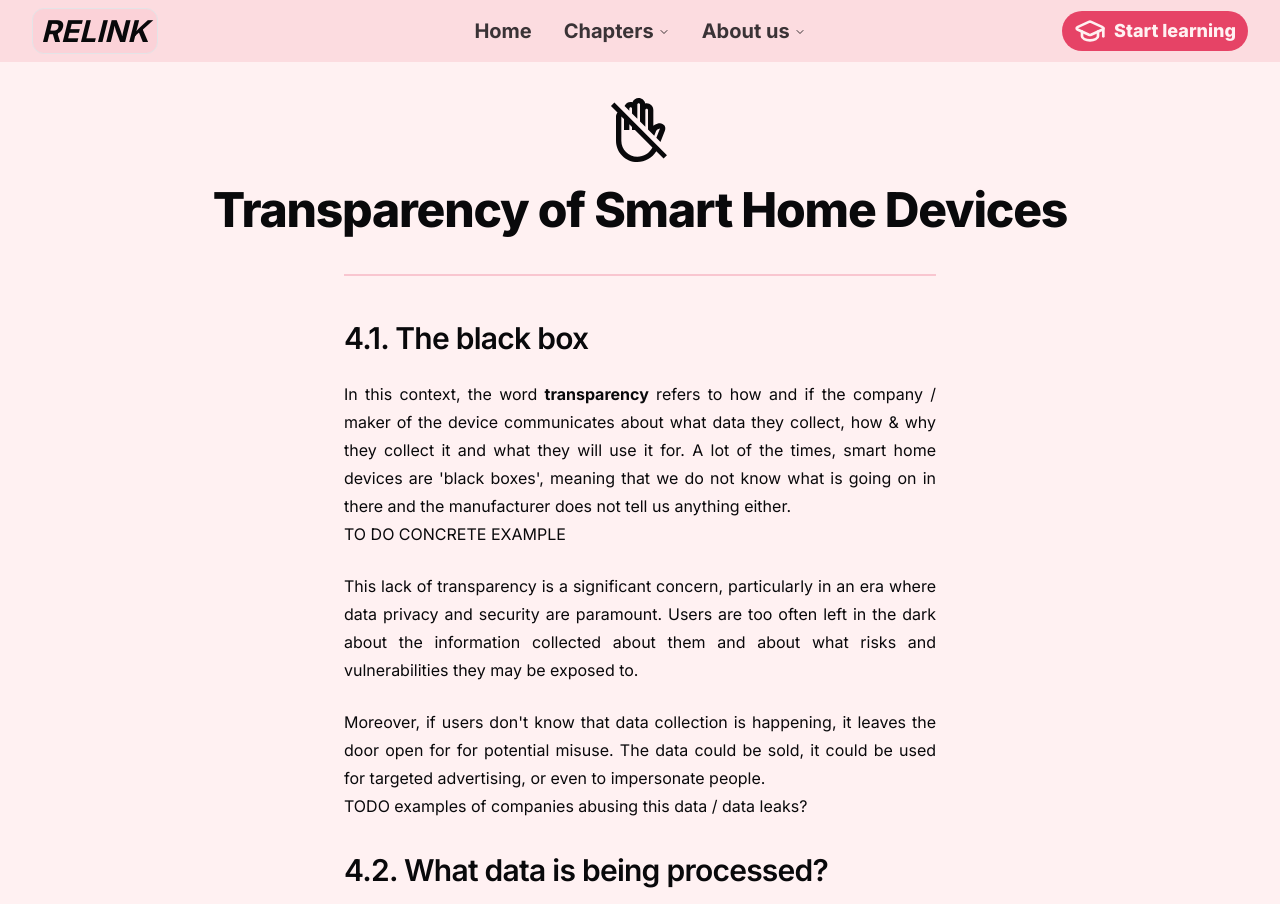
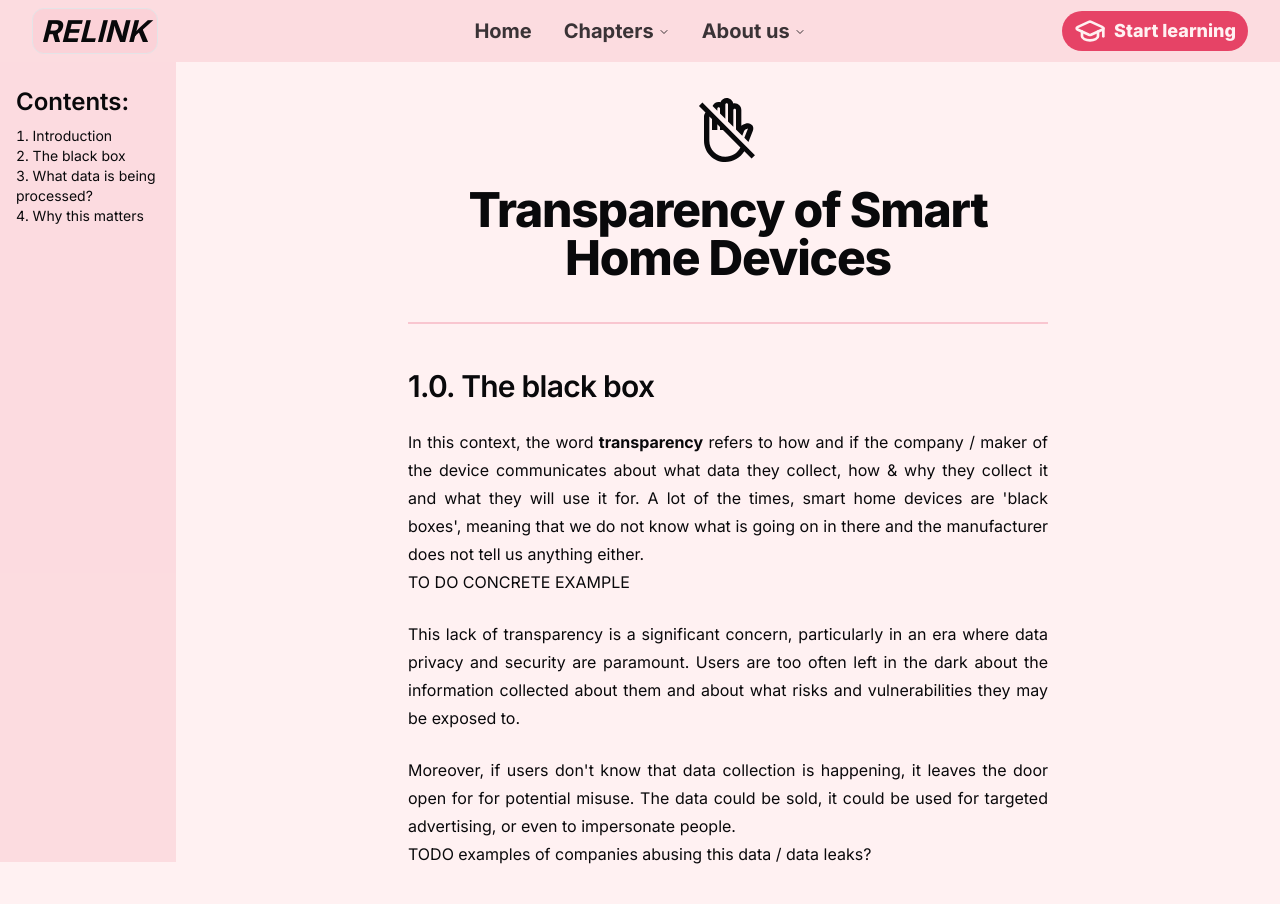
Before and after one commit to evebrnd/eps, a Next.js app: page /eps/chapters/four in a window 1280 px wide. Shown: the top 904 px of the page. Built offline with nearby package versions, Linux system fonts and the light colour scheme.

Commit message:
Feat: Added sidebar navigation to everything Feat: Added bottom navigation to all. Fix: Changed all the title numbers to be more correct

```diff
--- a/src/app/about/page.tsx
+++ b/src/app/about/page.tsx
@@ -1,4 +1,18 @@
+import PreviousAndNextButton from "@/components/PreviousAndNextButton";
+import { components_chapters } from "@/utils/constants";
+
 export default function Page() {
-    return (<p className="mt-20">To be done</p>)
+    return (
+        <div className="flex flex-col justify-center py-2 mx-auto w-5/6 md:w-3/6">
+            <p className="mt-20">To be done</p>
+
+            <PreviousAndNextButton
+                previousUrl={components_chapters[4].href}
+                nextUrl="/"
+            />
+
+        </div>
+
+    )
 
 }
--- a/src/app/chapters/four/page.tsx
+++ b/src/app/chapters/four/page.tsx
@@ -3,18 +3,33 @@
 import Icon from '@mdi/react';
 import { mdiHandBackLeftOffOutline } from '@mdi/js';
 import PreviousAndNextButton from "@/components/PreviousAndNextButton";
+import Sidebar from '@/components/SideBar';
+import { components_chapters } from '@/utils/constants';
 
 export default function Page() {
+    const chapters = [
+        { title: 'Introduction', id: 'Introduction' },
+        { title: "The black box", id: "Chapter_1.0"},
+        { title: "What data is being processed?", id: "Chapter_2.0"},
+        { title: "Why this matters", id: "Chapter_3.0"}
+    ];
+
     return (
-        <div className="flex flex-col justify-center py-2 mx-4 md:mx-12">
+        <div className="flex flex-wrap">
+            {/* The sidebar of the page */}
+            <Sidebar chapters={chapters} />
+
+            {/* The main content of the page */}
+
+            <div className="flex flex-col justify-center py-2 mx-auto w-5/6 md:w-3/6">
                 <Icon path={mdiHandBackLeftOffOutline} size="4em" className="mx-auto mt-7" />
-            <h1 className="flex justify-center text-center mt-6 text-4xl font-extrabold tracking-tight lg:text-5xl">
+                <h1 id='Introduction' className="flex justify-center text-center mt-6 text-4xl font-extrabold tracking-tight lg:text-5xl">
                     Transparency of Smart Home Devices
                 </h1>
 
-            <div className="flex flex-col text-justify  mx-auto w-5/6 md:w-3/6 py-3 border-y-2 border-primary/20 mt-10">
-                <h3 className="mt-8 text-3xl font-semibold tracking-tight">
-                    4.1. The black box
+                <div className="flex flex-col text-justify py-3 border-y-2 border-primary/20 mt-10">
+                    <h3 id="Chapter_1.0" className="mt-8 text-3xl font-semibold tracking-tight">
+                        1.0. The black box
                     </h3>
                     <p className="leading-7 mt-3 md:mt-6">
                         In this context, the word <strong>transparency</strong> refers to how and if the company / maker of the device communicates about what data they collect, how & why they collect it and what they will use it for. A lot of the times, smart home devices are 'black boxes', meaning that we do not know what is going on in there and the manufacturer does not tell us anything either.
@@ -33,8 +48,8 @@ export default function Page() {
                     </p>
 
 
-                <h3 className="mt-8 text-3xl font-semibold tracking-tight">
-                    4.2. What data is being processed?
+                    <h3 id="Chapter_2.0" className="mt-8 text-3xl font-semibold tracking-tight">
+                        2.0. What data is being processed?
                     </h3>
                     <p className="leading-7 mt-3">
                         Smart home devices collect a myriad of data every day, the extent and type of which varies depending on the device and its capabilities. For instance, smart speakers like Amazon's Echo or Google Home record voice commands, while smart thermostats like Nest track household temperature preferences and occupancy patterns. Smart cameras and doorbells capture video and audio feeds. Meanwhile, smart TVs and streaming devices may track viewing habits. Even simple devices like smart light bulbs can collect data about when and how often certain lights are turned on and off. This data, when collated and analyzed, can provide a detailed insight into your behavior, preferences, and daily routines.
@@ -46,8 +61,8 @@ export default function Page() {
                         If you are a citizen of the EU / EAA, companies are legally required to have a privacy policy in which they detail exactly what data they collect about you, why they collect it (their legal basis), for how long they keep it and with whom they share it. This is the result of the GDPR(general data protection regulation). It also gives users the right to request a copy of the data a company holds about them and the right to erasure – meaning that you can request a company to delete all data they hold about you (unless the company must keep the data to comply with other regulations).
                     </p>
 
-                <h3 className="mt-8 text-3xl font-semibold tracking-tight">
-                    4.3. Why this matters.
+                    <h3 id="Chapter_3.0" className="mt-8 text-3xl font-semibold tracking-tight">
+                        3.0. Why this matters.
                     </h3>
                     <p className="leading-7 mt-3">
                         With most smart devices, users do not have a way of knowing exactly when it is recording something and where, how & for how long the collected data is stored. The importance of these questions cannot be overstated, since the data they collect is often personal and sensitive - not something you want companies like Amazon, Google, Apple & all of their partners to know and potentially sell. In the worst case scenario, this data falling into the wrong hands can lead to identity theft, where someone can impersonate you because they know so much about you and your habits. This is why companies should be transparent about what data they collect and what measures they put in place to protect sensitive data.
@@ -55,9 +70,10 @@ export default function Page() {
                 </div>
 
                 <PreviousAndNextButton
-                previousUrl="https://evebrnd.github.io/eps/chapters/three"
-                nextUrl="https://evebrnd.github.io/eps/about/us"
+                    previousUrl={components_chapters[2].href}
+                    nextUrl={components_chapters[4].href}
                 />
+            </div>
         </div>
     );
 }
--- a/src/app/chapters/one/page.tsx
+++ b/src/app/chapters/one/page.tsx
@@ -3,18 +3,33 @@
 import Link from "next/link";
 import Icon from '@mdi/react';
 import { mdiChatQuestionOutline } from '@mdi/js';
+import Sidebar from "@/components/SideBar";
+import PreviousAndNextButton from "@/components/PreviousAndNextButton";
+import { components_chapters } from "@/utils/constants";
 
 export default function Page() {
+  const chapters = [
+    { title: 'Introduction', id: 'Introduction' },
+    { title: 'The definition of a smart home device', id: 'Chapter_1.0' },
+    { title: 'An example of a smart home device', id: 'Chapter_2.0' }
+  ];
+
   return (
-    <div className="flex flex-col justify-center py-2 mx-4 md:mx-12">
+    <div className="flex flex-wrap">
+      {/* The sidebar of the page */}
+      <Sidebar chapters={chapters} />
+
+      {/* The main content of the page */}
+
+      <div className="flex flex-col justify-center py-2 mx-auto w-5/6 md:w-3/6">
         <Icon path={mdiChatQuestionOutline} size="4em" className="mx-auto mt-7" />
-      <h1 className="flex justify-center text-center mt-6 text-4xl font-extrabold tracking-tight lg:text-5xl">
+        <h1 id="Introduction" className="flex justify-center text-center mt-6 text-4xl font-extrabold tracking-tight lg:text-5xl">
           What is a smart home device?
         </h1>
 
-      <div className="flex flex-col text-justify  mx-auto w-5/6 md:w-3/6 py-3 border-y-2 border-primary/20 mt-10">
-        <h3 className="mt-8 text-3xl font-semibold tracking-tight">
-          2.1. The definition of smart home device
+        <div className="flex flex-col text-justify py-3 border-y-2 border-primary/20 mt-10">
+          <h3 id="Chapter_1.0" className="mt-8 text-3xl font-semibold tracking-tight">
+            1.0. The definition of smart home device
           </h3>
           <p className="leading-7 mt-3 md:mt-6">
             When people hear the word smart home, they usually first connect it to some device they already know or have at their home. <br />
@@ -39,7 +54,9 @@ export default function Page() {
           </p>
 
 
-        <h3 className="mt-8 text-3xl font-semibold tracking-tight">2.2. An example of smart home device </h3>
+          <h3 id="Chapter_2.0" className="mt-8 text-3xl font-semibold tracking-tight">
+            2.0. An example of smart home device
+          </h3>
           <p className="leading-7">There are many devices which can be classified as smart home devices, and it may be that there are some devices that people cannot even think of being a smart home device.  </p>
           <p className="leading-7">An example of these devices:</p>
           <ul className="text-left my-4 ml-6 list-disc [&>li]:mt-2">
@@ -73,6 +90,12 @@ export default function Page() {
           <h3 className="mt-8 text-2xl font-semibold tracking-tight">Sources</h3>
           <Link href="https://www.sciencedirect.com/science/article/pii/S2451958823000337" className="mt-4 italic text-gray-500" rel="noopener noreferrer" target="_blank">https://www.sciencedirect.com/science/article/pii/S2451958823000337</Link>
           <Link href="https://www.researchgate.net/publication/346211896_A_RESEARCH_PAPER_ON_SMART_HOME" className="mt-4 italic text-gray-500" rel="noopener noreferrer" target="_blank">https://www.researchgate.net/publication/346211896_A_RESEARCH_PAPER_ON_SMART_HOME</Link>
+        </div>
+
+        <PreviousAndNextButton
+          previousUrl="/"
+          nextUrl={components_chapters[1].href}
+        />
 
       </div>
     </div>
--- a/src/app/chapters/resources/page.tsx
+++ b/src/app/chapters/resources/page.tsx
@@ -10,6 +10,7 @@ import PrivacyNotIncluded from "../../../../public/resources/privacyNotIncluded.
 import ElectronicFrontierFoundation from "../../../../public/resources/electronicFrontierFoundation.jpg"
 import RelinkLogo from "../../../../public/relinkLogo.png"
 import InfographDeviceSettings from "../../../../public/resources/infographDeviceSettings.webp"
+import { components_chapters } from '@/utils/constants';
 
 export default function Page() {
     return (
@@ -105,8 +106,8 @@ export default function Page() {
                 </blockquote>
 
                 <PreviousAndNextButton
-                    previousUrl="https://evebrnd.github.io/eps/chapters/three"
-                    nextUrl="https://evebrnd.github.io/eps/about/us"
+                    previousUrl={components_chapters[3].href}
+                    nextUrl="/about"
                 />
 
         </div>
--- a/src/app/chapters/three/page.tsx
+++ b/src/app/chapters/three/page.tsx
@@ -32,6 +32,8 @@ import {
   AccordionItem,
   AccordionTrigger,
 } from "@/components/ui/accordion"
+import PreviousAndNextButton from "@/components/PreviousAndNextButton";
+import { components_chapters } from "@/utils/constants";
 
 const chap1_Examples = [
   {
@@ -625,6 +627,13 @@ export default function Page() {
             </Accordion>
           </div>
         </div>
+        <div className="flex flex-col">
+          {/* The previous and next buttons */}
+          <PreviousAndNextButton
+            previousUrl={components_chapters[1].href}
+            nextUrl={components_chapters[3].href}
+          />
+        </div>
       </div>
     </div>
   );
--- a/src/app/chapters/two/page.tsx
+++ b/src/app/chapters/two/page.tsx
@@ -3,16 +3,42 @@
 import Icon from "@mdi/react";
 import Card from "@/components/Card";
 import { mdiLightbulbOnOutline } from '@mdi/js';
+import Sidebar from "@/components/SideBar";
+import { components_chapters } from "@/utils/constants";
+import PreviousAndNextButton from "@/components/PreviousAndNextButton";
 
 export default function Page() {
+  const chapters = [
+    { title: 'Introduction', id: 'Introduction' },
+    { title: "Articles", id: 'Chapter_1.0' },
+    {
+      title: "The EPS project survey", id: 'Chapter_2.0', subChapters: [
+        { title: 'Question 1', id: 'Chapter_2.1' },
+        { title: 'Question 2', id: 'Chapter_2.2' },
+        { title: 'Question 3', id: 'Chapter_2.3' },
+        { title: 'Question 4', id: 'Chapter_2.4' },
+        { title: 'Question 5', id: 'Chapter_2.5' },
+        { title: 'Question 6', id: 'Chapter_2.6' }
+      ]
+    },
+    { title: 'Summary', id: 'Chapter_3.0' }
+
+  ];
+
   return (
-    <div className="flex flex-col justify-center py-2 mx-4 md:mx-12">
+    <div className="flex flex-wrap">
+      {/* The sidebar of the page */}
+      <Sidebar chapters={chapters} />
+
+      {/* The main content of the page */}
+
+      <div className="flex flex-col justify-center py-2 mx-auto w-5/6 md:w-3/6">
         <Icon path={mdiLightbulbOnOutline} size="4em" className="mx-auto mt-7" />
-      <h1 className="flex justify-center text-center mt-5 text-4xl font-extrabold tracking-tight lg:text-5xl">
+        <h1 id='Introduction' className="flex justify-center text-center mt-5 text-4xl font-extrabold tracking-tight lg:text-5xl">
           Opinion of the general public on SHD and studies
         </h1>
 
-      <p className="leading-7 mt-10 text-pretty mx-auto w-5/6 md:w-3/6">
+        <p className="leading-7 mt-10 text-pretty">
           Understanding what a smart home device is plays a huge role when searching for information about what the general public is thinking about smart home devices.
           <br />
           Public opinion about these devices can vary widely depending on the viewpoint, for example, convenience, efficiency, security, safety, privacy risks, cost and integration issues. As well as individual opinions can vary from the general public’s thoughts.  <br />
@@ -20,9 +46,9 @@ export default function Page() {
           There are already many studies, surveys and articles about data transparency, privacy and risks and dangers related to smart home devices. In addition, articles about what the general public think about topics related to smart home devices. And here is few of them:
         </p>
 
-      <div className="flex flex-col text-justify mx-auto w-5/6 md:w-3/6 py-3 border-y-2 border-primary/20 mt-10">
-        <h3 className="mt-8 text-3xl font-semibold tracking-tight">
-          3.1. Articles
+        <div className="flex flex-col text-justify py-3 border-y-2 border-primary/20 mt-10">
+          <h3 id="Chapter_1.0" className="mt-8 text-3xl font-semibold tracking-tight">
+            1.0. Articles
           </h3>
           <p className="leading-7 mt-3 md:mt-6">
             The article "User Perceptions of Smart Home IoT Privacy" explores the thoughts of smart homeowners about their privacy. They interviewed eleven people about why they bought IoT devices, what they think about privacy risks, and what they do to keep their privacy safe. The questions were about awareness and worries about privacy. The results showed that people with smart homes like how these devices make their lives easier and more convenient. Their opinions about who should see their data depend on how much they trust the companies that make the devices and how useful they find them.
@@ -75,32 +101,32 @@ export default function Page() {
             />
           </div>
 
-        <h3 className="mt-8 text-3xl font-semibold tracking-tight pt-10 border-t-2 border-primary/20">
-          3.2. The EPS project survey
+          <h3 id="Chapter_2.0" className="mt-8 text-3xl font-semibold tracking-tight pt-10 border-t-2 border-primary/20">
+            2.0. The EPS project survey
           </h3>
           <p className="leading-7 mt-3">
             There was also a survey to gather information about people’s current knowledge about smart home devices. This survey was conducted by the EPS project group. There are already about 70 respondents, which are a group of students and older people. There are 20 questions in the survey and here are some results.
           </p>
-        <h3 className="mt-8 text-2xl font-bold tracking-tight">How would you rate your knowledge of smart home devices?</h3>
+          <h3 id="Chapter_2.1" className="mt-8 text-2xl font-bold tracking-tight">How would you rate your knowledge of smart home devices?</h3>
           <p className="leading-7">INSERT GRAPHIC</p>
 
-        <h3 className="mt-8 text-2xl font-bold tracking-tight">Do you own a smart home device?</h3>
+          <h3 id="Chapter_2.2" className="mt-8 text-2xl font-bold tracking-tight">Do you own a smart home device?</h3>
           <p className="leading-7">INSERT GRAPHIC</p>
 
-        <h3 className="mt-8 text-2xl font-bold tracking-tight">What smart home device(s)?</h3>
+          <h3 id="Chapter_2.3" className="mt-8 text-2xl font-bold tracking-tight">What smart home device(s)?</h3>
           <p className="leading-7">Respondents were also asked to name what device they own, and the answers were for example Google Home, heating, lights, speaker and smart TV.</p>
 
-        <h3 className="mt-8 text-2xl font-bold tracking-tight">When thinking of smart home devices, which one comes to mind first?</h3>
+          <h3 id="Chapter_2.4" className="mt-8 text-2xl font-bold tracking-tight">When thinking of smart home devices, which one comes to mind first?</h3>
           <p className="leading-7">After this, respondents were asked “When thinking of smart home devices, which one comes to mind first?” and respondents answered, for example, Alexa (31%), Google Home (21%), lights, smart tv, fridge, camera doorbells and heating. Therefore, it can be seen that some respondents have already experience and knowledge with some smart home devices and can also identify what can be a smart home device.  </p>
 
-        <h3 className="mt-8 text-2xl font-bold tracking-tight">Do you know if there is AI in any smart home device you use? & Specify which device?</h3>
+          <h3 id="Chapter_2.5" className="mt-8 text-2xl font-bold tracking-tight">Do you know if there is AI in any smart home device you use? & Specify which device?</h3>
           <p className="leading-7">INSERT GRAPHIC</p>
           <p className="leading-7">Respondents who answered yes, were told to specify which device and answers were, for example, Google Home, Alexa, solar system, speaker and heating. Accordingly, to this question, some people do not know everything about smart home devices.  </p>
 
-        <h3 className="mt-8 text-2xl font-bold tracking-tight">If you were to buy a smart home device, would you rather put your trust in a big company (Google, Amazon, etc.) or in a small company?</h3>
+          <h3 id="Chapter_2.5" className="mt-8 text-2xl font-bold tracking-tight">If you were to buy a smart home device, would you rather put your trust in a big company (Google, Amazon, etc.) or in a small company?</h3>
           <p className="leading-7">In addition, respondents were asked to rate if they trust a big company or a small company when buying a smart home device and most respondents answered a small company.   </p>
 
-        <h3 className="mt-8 text-2xl font-bold tracking-tight">
+          <h3 id="Chapter_2.6" className="mt-8 text-2xl font-bold tracking-tight">
             Do you have anything you want to mention or tell us about?
           </h3>
           <p className="leading-7">One of the last questions of the survey was “Do you have anything you want to mention or tell us about?” and most answered no. However, there were answers such as:
@@ -113,11 +139,18 @@ export default function Page() {
             <br />
             Thus, it can be said based on these answers that someone has already had experience with smart home devices but some not at all.  </p>
 
-        <h3 className="mt-8 text-2xl font-bold tracking-tight">Summary</h3>
+          <h3 id="Chapter_3.0" className="mt-8 text-2xl font-bold tracking-tight">Summary</h3>
           <p className="leading-7">In conclusion, based on the survey and articles, it can be seen that some people already have some experience with smart home devices. Based on the survey, respondents have already some experiences with smart home devices, and they find their knowledge of smart home devices the most as little, average and advanced knowledge.
             <br /><br />
             This also makes it easier to identify what a smart home device is because they were already able to name a few of these devices. In addition, based on articles, people’s opinion about smart home devices can vary depending on, for example, manufacturers, companies, data collection, privacy and security risks, online reviews, brand reputation, efficiency and easy-to-use devices. </p>
         </div>
+
+        <PreviousAndNextButton
+          previousUrl={components_chapters[0].href}
+          nextUrl={components_chapters[2].href}
+        />
+
+      </div>
     </div>
   );
 }
```
Lines whose indentation alone changed are shown as unchanged.
